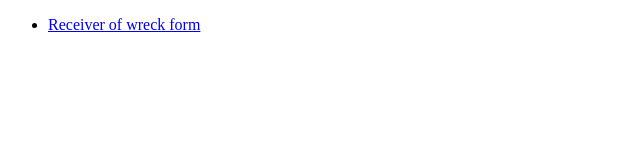
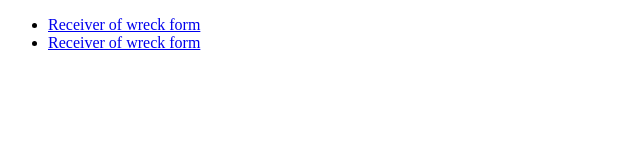
Before and after one commit to robhuzzey/divekent, a plain HTML site: page index.html in a window 1280 px wide. Shown: the whole page, without its empty margins (0-640 px from the left). Drawn offline with Linux system fonts and the light colour scheme.

Commit message:
Link to unlocked PDF

```diff
--- a/index.html
+++ b/index.html
@@ -6,6 +6,7 @@
 <body>
 	<ul>
 		<li><a href="Receiver-of-Wrecks-Form.pdf" download>Receiver of wreck form</a></li>
+		<li><a href="Receiver-of-Wrecks-Form-unlocked.pdf" download>Receiver of wreck form</a></li>
 	</ul>
 </body>
 </html>
```
